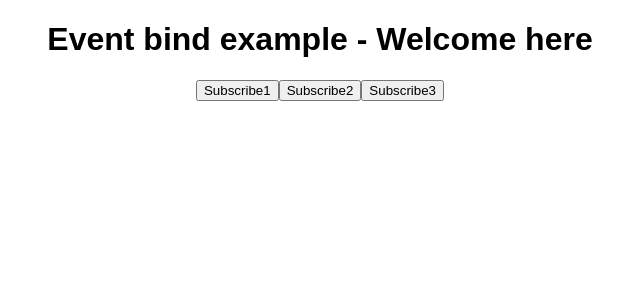
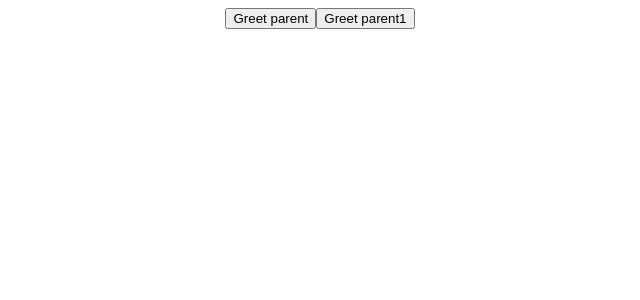
Before and after one commit to abdur-rehman-ali/React-Learnning, a React (Create React App) app in the folder 04_Basics/myapp/: page / in a window 1280 px wide. Shown: the top 300 px of the page, without its empty margins (320-960 px from the left). Built offline with nearby package versions, Linux system fonts and the light colour scheme.

Commit message:
Passing method as props

```diff
--- a/04_Basics/myapp/src/App.js
+++ b/04_Basics/myapp/src/App.js
@@ -8,6 +8,7 @@ import Counter from "./components/Counter";
 import ClassClick from "./components/ClassClick";
 import FunctionClick from "./components/FunctionClick";
 import EventBind from "./components/EventBind";
+import Parent from "./components/Parent";
 
 let App = () => {
   return (
@@ -26,8 +27,9 @@ let App = () => {
       <Message/>
       <Counter/>
       <ClassClick/>
-      <FunctionClick/> */}
-      <EventBind/>
+      <FunctionClick/>
+      <EventBind/> */}
+      <Parent/>
     </div>
   );
 };
--- /dev/null
+++ b/04_Basics/myapp/src/components/Child.js
@@ -0,0 +1,14 @@
+import React from "react";
+
+export default function Child(props) {
+  return (
+    <div>
+      {/* Calling method in parent component from button in child component
+            by passig method as props */}
+      <button onClick={props.eventHandler}>Greet parent</button>
+
+      {/* Passing data as argument from child component to function in parent component  */}
+      <button onClick={() => props.eventHandler("child")}>Greet parent1</button>
+    </div>
+  );
+}
--- /dev/null
+++ b/04_Basics/myapp/src/components/Parent.js
@@ -0,0 +1,27 @@
+import React, { Component } from "react";
+import Child from "./Child";
+
+class Parent extends Component {
+  constructor(props) {
+    super(props);
+
+    this.state = {
+      message: "Parent",
+    };
+    this.greet = this.greet.bind(this);
+  }
+
+  greet(child) {
+    alert(`This is ${this.state.message} from ${child}`);
+  }
+  render() {
+    return (
+      <div>
+        {/* <h1>This is parent component</h1> */}
+        <Child eventHandler={this.greet} />
+      </div>
+    );
+  }
+}
+
+export default Parent;
```
